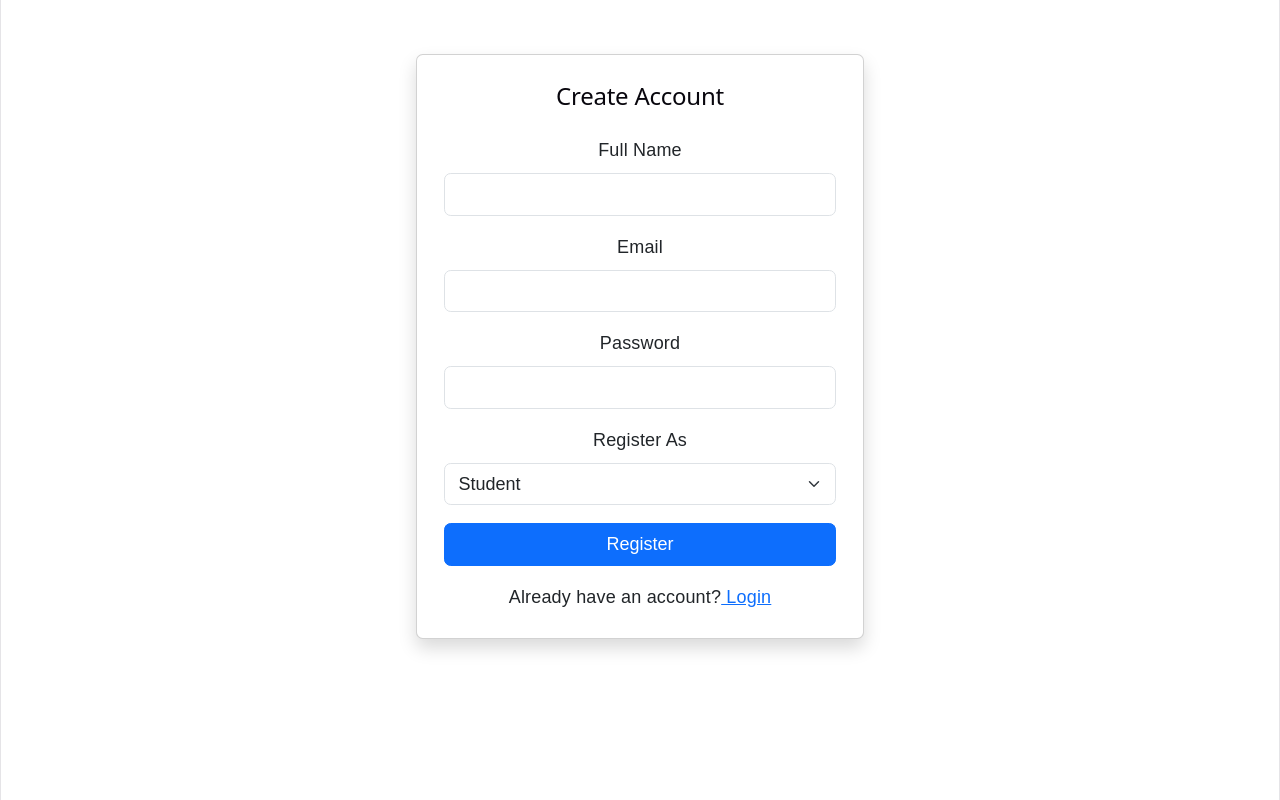
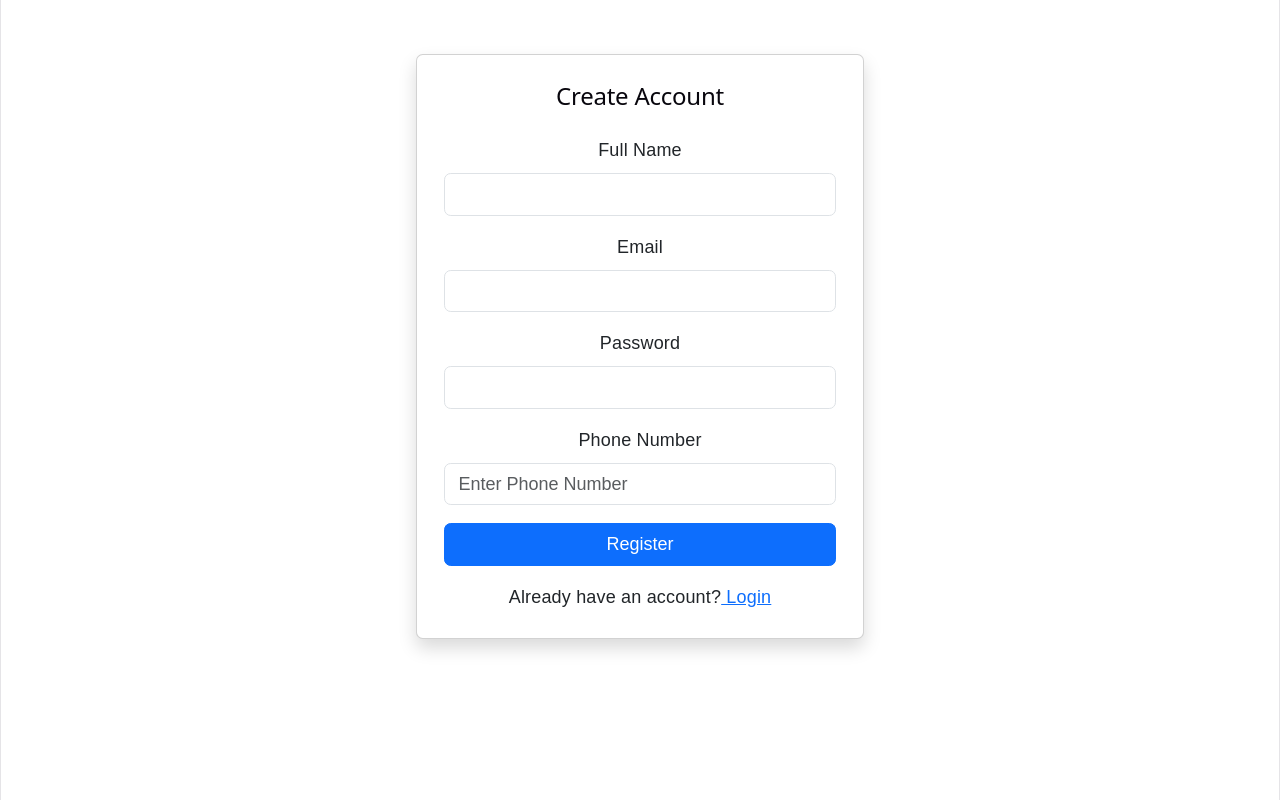
Before and after one commit to akk-oss/padhai-ka-addaa-frontend, a React (Vite) app: page /register in a window 1280 px wide. Built offline with nearby package versions, Linux system fonts and the light colour scheme.

Commit message:
Updated Regiter

```diff
--- a/src/pages/Register.jsx
+++ b/src/pages/Register.jsx
@@ -7,11 +7,12 @@ function Register() {
 
   const navigate = useNavigate();
 
-  const [formData, setFormData] = useState({
+ const [formData, setFormData] = useState({
     fullName: "",
     email: "",
+    phoneNumber: "",
     password: "",
-    role: "STUDENT"
+    confirmPassword: ""
 });
 
   const handleChange = (e) => {
@@ -100,18 +101,18 @@ function Register() {
 <div className="mb-3">
 
     <label className="form-label">
-        Register As
+        Phone Number
     </label>
 
-    <select
-        className="form-select"
-        name="role"
-        value={formData.role}
+    <input
+        type="tel"
+        className="form-control"
+        name="phoneNumber"
+        placeholder="Enter Phone Number"
+        value={formData.phoneNumber}
         onChange={handleChange}
-    >
-        <option value="STUDENT">Student</option>
-        <option value="TEACHER">Teacher</option>
-    </select>
+        required
+    />
 
 </div>
 
```
